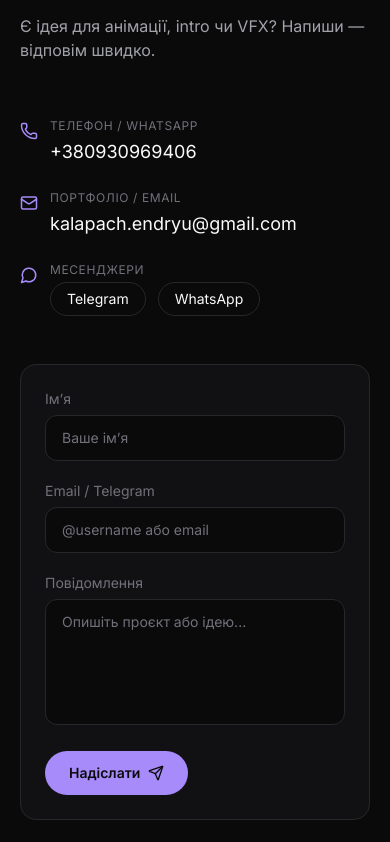
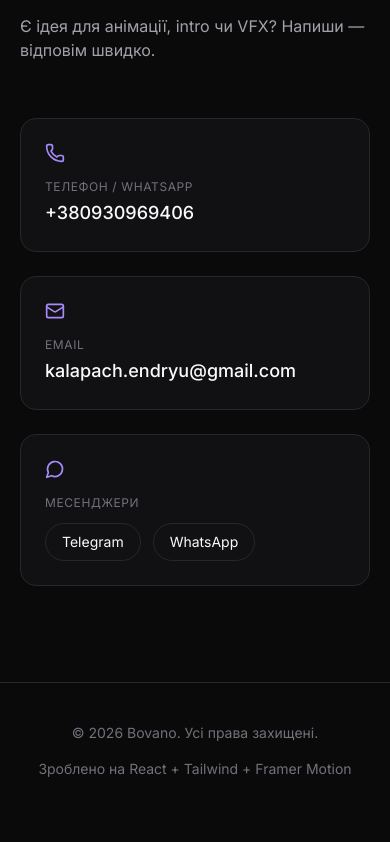
Before and after one commit to bulochka323/bobak-ivan-dev, a React (Vite) app: page / in a window 390 px wide. Shown: the part 7842-8684 px from the top of the page. After the commit the page ends 8661 px from the top, so only its background shows below. Built offline with nearby package versions, Linux system fonts and the light colour scheme.

Commit message:
Update Contact.tsx

```diff
--- a/src/components/Contact.tsx
+++ b/src/components/Contact.tsx
@@ -1,18 +1,8 @@
-import { useState, type FormEvent } from "react";
-import { motion } from "framer-motion";
-import { Send, Phone, Mail, MessageCircle } from "lucide-react";
+import { Phone, Mail, MessageCircle } from "lucide-react";
 import { personalInfo } from "../data/portfolio";
 import { ScrollReveal } from "./ScrollReveal";
 
 export function Contact() {
-  const [status, setStatus] = useState<"idle" | "sending" | "sent">("idle");
-
-  const handleSubmit = (e: FormEvent) => {
-    e.preventDefault();
-    setStatus("sending");
-    setTimeout(() => setStatus("sent"), 1200);
-  };
-
   return (
     <section id="contact" className="py-24 md:py-32 px-5 md:px-8">
       <div className="mx-auto max-w-6xl">
@@ -28,53 +18,48 @@ export function Contact() {
           </p>
         </ScrollReveal>
 
-        <div className="grid md:grid-cols-12 gap-12">
-          <ScrollReveal className="md:col-span-5" delay={0.05}>
-            <div className="space-y-6">
-              <div className="flex items-start gap-3">
-                <Phone size={18} className="mt-1 text-[var(--color-accent)] shrink-0" />
-                <div>
+        <ScrollReveal delay={0.05}>
+          <div className="grid sm:grid-cols-2 lg:grid-cols-3 gap-6 md:gap-8">
+            {/* Телефон */}
+            <a
+              href={`tel:${personalInfo.phone}`}
+              className="rounded-2xl border border-[var(--color-border)] bg-[var(--color-surface)] p-6 hover:border-[var(--color-accent)]/50 transition-colors group"
+            >
+              <Phone size={20} className="text-[var(--color-accent)] mb-4" />
               <p className="text-xs uppercase tracking-wider text-[var(--color-muted)] mb-1">
                 Телефон / WhatsApp
               </p>
+              <p className="text-lg font-medium group-hover:text-[var(--color-accent)] transition-colors">
+                {personalInfo.phone}
+              </p>
+            </a>
+
+            {/* Email */}
             <a
-                    href={`tel:${personalInfo.phone}`}
-                    className="text-lg text-[var(--color-text)] hover:text-[var(--color-accent)] transition-colors"
+              href={`mailto:${personalInfo.email}`}
+              className="rounded-2xl border border-[var(--color-border)] bg-[var(--color-surface)] p-6 hover:border-[var(--color-accent)]/50 transition-colors group"
             >
-                    {personalInfo.phone}
+              <Mail size={20} className="text-[var(--color-accent)] mb-4" />
+              <p className="text-xs uppercase tracking-wider text-[var(--color-muted)] mb-1">
+                Email
+              </p>
+              <p className="text-lg font-medium group-hover:text-[var(--color-accent)] transition-colors break-all">
+                {personalInfo.email}
+              </p>
             </a>
-                </div>
-              </div>
 
-              <div className="flex items-start gap-3">
-                <Mail size={18} className="mt-1 text-[var(--color-accent)] shrink-0" />
-                <div>
-                  <p className="text-xs uppercase tracking-wider text-[var(--color-muted)] mb-1">
-                    Портфоліо / Email
-                  </p>
-                  <a
-                    href={`https://${personalInfo.email}`}
-                    target="_blank"
-                    rel="noopener noreferrer"
-                    className="text-lg text-[var(--color-text)] hover:text-[var(--color-accent)] transition-colors break-all"
-                  >
-                    {personalInfo.email}
-                  </a>
-                </div>
-              </div>
-
-              <div className="flex items-start gap-3">
-                <MessageCircle size={18} className="mt-1 text-[var(--color-accent)] shrink-0" />
-                <div>
-                  <p className="text-xs uppercase tracking-wider text-[var(--color-muted)] mb-1">
+            {/* Месенджери */}
+            <div className="rounded-2xl border border-[var(--color-border)] bg-[var(--color-surface)] p-6 sm:col-span-2 lg:col-span-1">
+              <MessageCircle size={20} className="text-[var(--color-accent)] mb-4" />
+              <p className="text-xs uppercase tracking-wider text-[var(--color-muted)] mb-3">
                 Месенджери
               </p>
-                  <div className="flex flex-wrap gap-3 mt-1">
+              <div className="flex flex-wrap gap-3">
                 <a
                   href={personalInfo.socials.telegram}
                   target="_blank"
                   rel="noopener noreferrer"
-                      className="rounded-full border border-[var(--color-border)] px-4 py-1.5 text-sm hover:border-[var(--color-accent)] hover:text-[var(--color-accent)] transition-colors"
+                  className="rounded-full border border-[var(--color-border)] px-4 py-2 text-sm hover:border-[var(--color-accent)] hover:text-[var(--color-accent)] transition-colors"
                 >
                   Telegram
                 </a>
@@ -82,79 +67,14 @@ export function Contact() {
                   href={personalInfo.socials.whatsapp}
                   target="_blank"
                   rel="noopener noreferrer"
-                      className="rounded-full border border-[var(--color-border)] px-4 py-1.5 text-sm hover:border-[var(--color-accent)] hover:text-[var(--color-accent)] transition-colors"
+                  className="rounded-full border border-[var(--color-border)] px-4 py-2 text-sm hover:border-[var(--color-accent)] hover:text-[var(--color-accent)] transition-colors"
                 >
                   WhatsApp
                 </a>
               </div>
             </div>
           </div>
-            </div>
         </ScrollReveal>
-
-          <ScrollReveal className="md:col-span-7" delay={0.12}>
-            <form
-              onSubmit={handleSubmit}
-              className="rounded-2xl border border-[var(--color-border)] bg-[var(--color-surface)] p-6 md:p-8 space-y-5"
-            >
-              <div className="grid sm:grid-cols-2 gap-5">
-                <div>
-                  <label htmlFor="name" className="block text-sm text-[var(--color-muted)] mb-1.5">
-                    Ім’я
-                  </label>
-                  <input
-                    id="name"
-                    name="name"
-                    required
-                    type="text"
-                    className="w-full rounded-xl border border-[var(--color-border)] bg-[var(--color-bg)] px-4 py-3 text-sm text-[var(--color-text)] placeholder:text-[var(--color-muted)] focus:border-[var(--color-accent)] focus:outline-none transition-colors"
-                    placeholder="Ваше ім’я"
-                  />
-                </div>
-                <div>
-                  <label htmlFor="email" className="block text-sm text-[var(--color-muted)] mb-1.5">
-                    Email / Telegram
-                  </label>
-                  <input
-                    id="email"
-                    name="email"
-                    required
-                    type="text"
-                    className="w-full rounded-xl border border-[var(--color-border)] bg-[var(--color-bg)] px-4 py-3 text-sm text-[var(--color-text)] placeholder:text-[var(--color-muted)] focus:border-[var(--color-accent)] focus:outline-none transition-colors"
-                    placeholder="@username або email"
-                  />
-                </div>
-              </div>
-              <div>
-                <label htmlFor="message" className="block text-sm text-[var(--color-muted)] mb-1.5">
-                  Повідомлення
-                </label>
-                <textarea
-                  id="message"
-                  name="message"
-                  required
-                  rows={5}
-                  className="w-full rounded-xl border border-[var(--color-border)] bg-[var(--color-bg)] px-4 py-3 text-sm text-[var(--color-text)] placeholder:text-[var(--color-muted)] focus:border-[var(--color-accent)] focus:outline-none transition-colors resize-none"
-                  placeholder="Опишіть проєкт або ідею..."
-                />
-              </div>
-              <motion.button
-                type="submit"
-                disabled={status !== "idle"}
-                whileTap={{ scale: 0.98 }}
-                className="inline-flex items-center gap-2 rounded-full bg-[var(--color-accent)] px-6 py-3 text-sm font-semibold text-[var(--color-bg)] hover:bg-[var(--color-accent-2)] disabled:opacity-70 transition-colors"
-              >
-                {status === "idle" && (
-                  <>
-                    Надіслати <Send size={16} />
-                  </>
-                )}
-                {status === "sending" && "Надсилаю..."}
-                {status === "sent" && "Надіслано ✓"}
-              </motion.button>
-            </form>
-          </ScrollReveal>
-        </div>
       </div>
     </section>
   );
```
Lines whose indentation alone changed are shown as unchanged.
